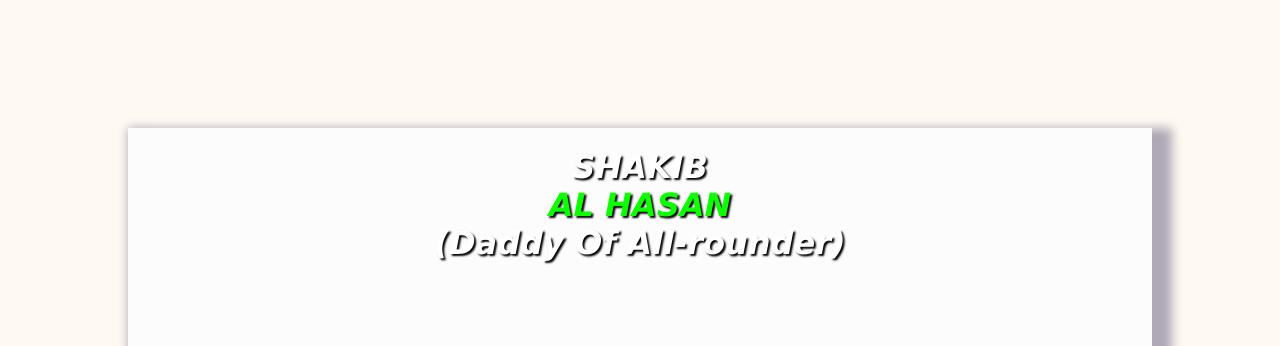
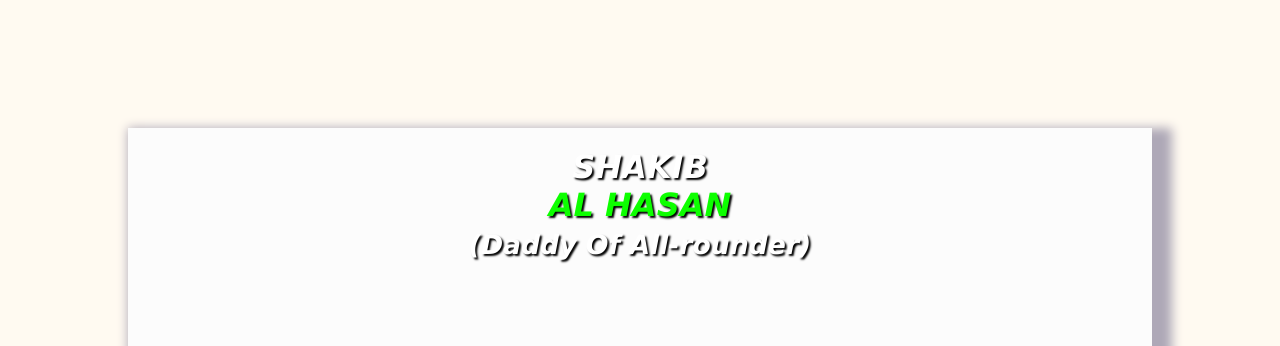
Before and after one commit to KhirulBin/SHAKIB-AL-HASAN, a plain HTML site: page index.html in a window 1280 px wide. Shown: the top 346 px of the page. Drawn offline with Linux system fonts and the light colour scheme.

Commit message:
image cotteton edited

```diff
--- a/index.html
+++ b/index.html
@@ -9,8 +9,8 @@
 <body>
     <div>
         <div>
-            <h1 class="shakibshakib">SHAKIB</span> <br><span class="shakibalhasan">AL HASAN</span><br><span class="shakibdaddy">(Daddy Of All-rounder)</span><br><br><br>
-        <img class="Sh_img1" style="" src="../Image/shakib01.jpg" alt=""></h1>
+            <h1 class="shakibshakib">SHAKIB</span> <br><span class="shakibalhasan">AL HASAN</span><br><span class="shakibdaddy"><small>(Daddy Of All-rounder)</small></span><br><br><br>
+        <img class="Sh_img1" style="" src='../Image/shakib01.jpg' alt=""></h1>
         </div>
         <br><br><br>
 
@@ -24,12 +24,13 @@ Shakib Al Hasan's journey began in the narrow alleys of Magura, a small town in
         <h4>
             World-Class All-Rounder Status
         </h4>
-            As Shakib Al Hasan continued to evolve, he reached the pinnacle of cricket by becoming one of the world's premier all-rounders. His ability to deliver under pressure, whether with the bat or ball, made him a valuable asset for Bangladesh. <br><br><img src="../Image/shakib02.jpg" alt="" style= "width: 80%;"> <br><br>Shakib's performances in all formats of the game garnered widespread recognition, and he achieved top rankings in various cricketing charts. His adaptability and versatility on the field solidified his reputation as one of the best all-rounders in contemporary cricket. <br><br>
+            As Shakib Al Hasan continued to evolve, he reached the pinnacle of cricket by becoming one of the world's premier all-rounders. His ability to deliver under pressure, whether with the bat or ball, made him a valuable asset for Bangladesh. <br><br><img src='../Image/shakib02.jpg' alt="" style= "width: 80%;"> <br><br>Shakib's performances in all formats of the game garnered widespread recognition, and he achieved top rankings in various cricketing charts. His adaptability and versatility on the field solidified his reputation as one of the best all-rounders in contemporary cricket. <br><br>
         <br><br><br>
             <h4>
                 Leadership and legacy
             </h4>
                 The final step in Shakib's journey involves his leadership roles and the legacy he leaves behind. Shakib Al Hasan captained the Bangladesh cricket team, leading by example with his work ethic and passion for the game. Under his leadership, Bangladesh achieved notable successes, and Shakib continued to contribute significantly as a player. His impact extended beyond the cricket field, inspiring a new generation of cricketers in Bangladesh.
     </div>
+
 </body>
 </html>
```
